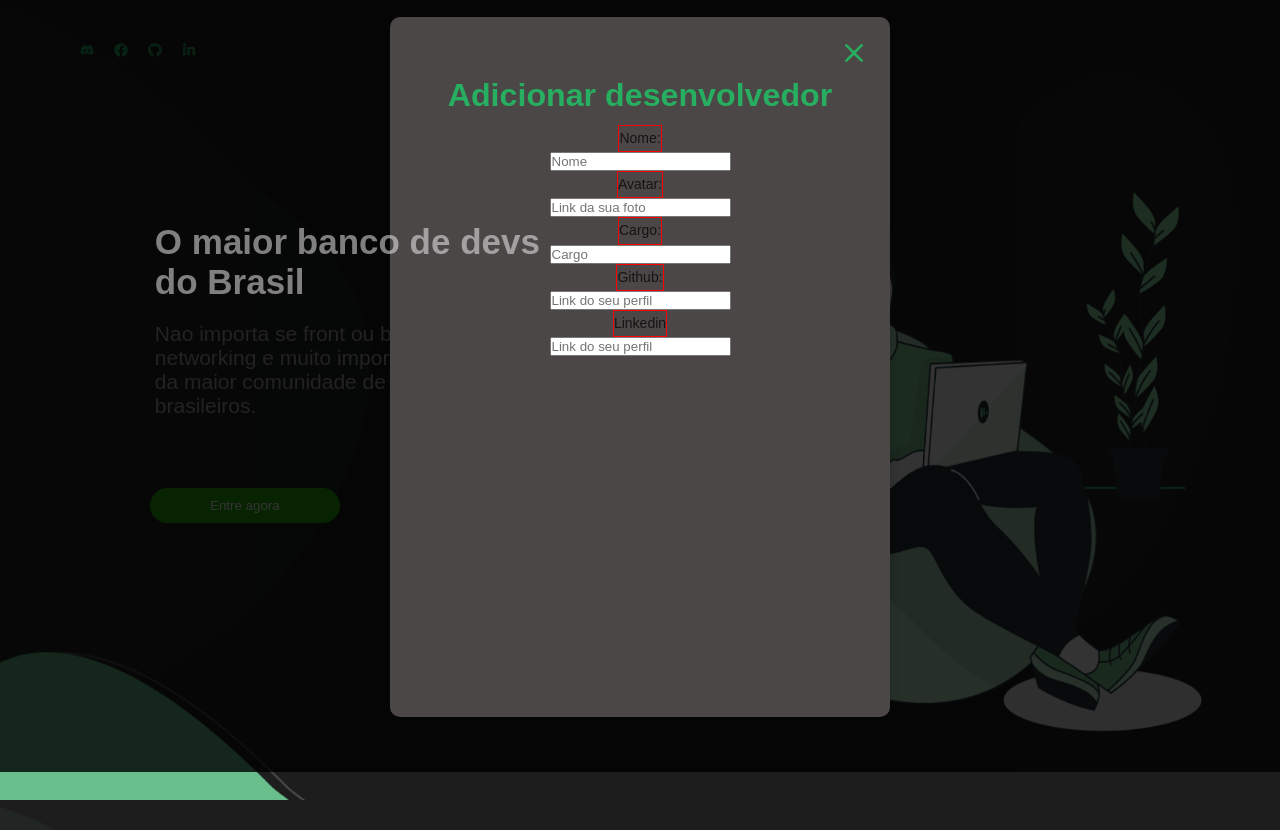
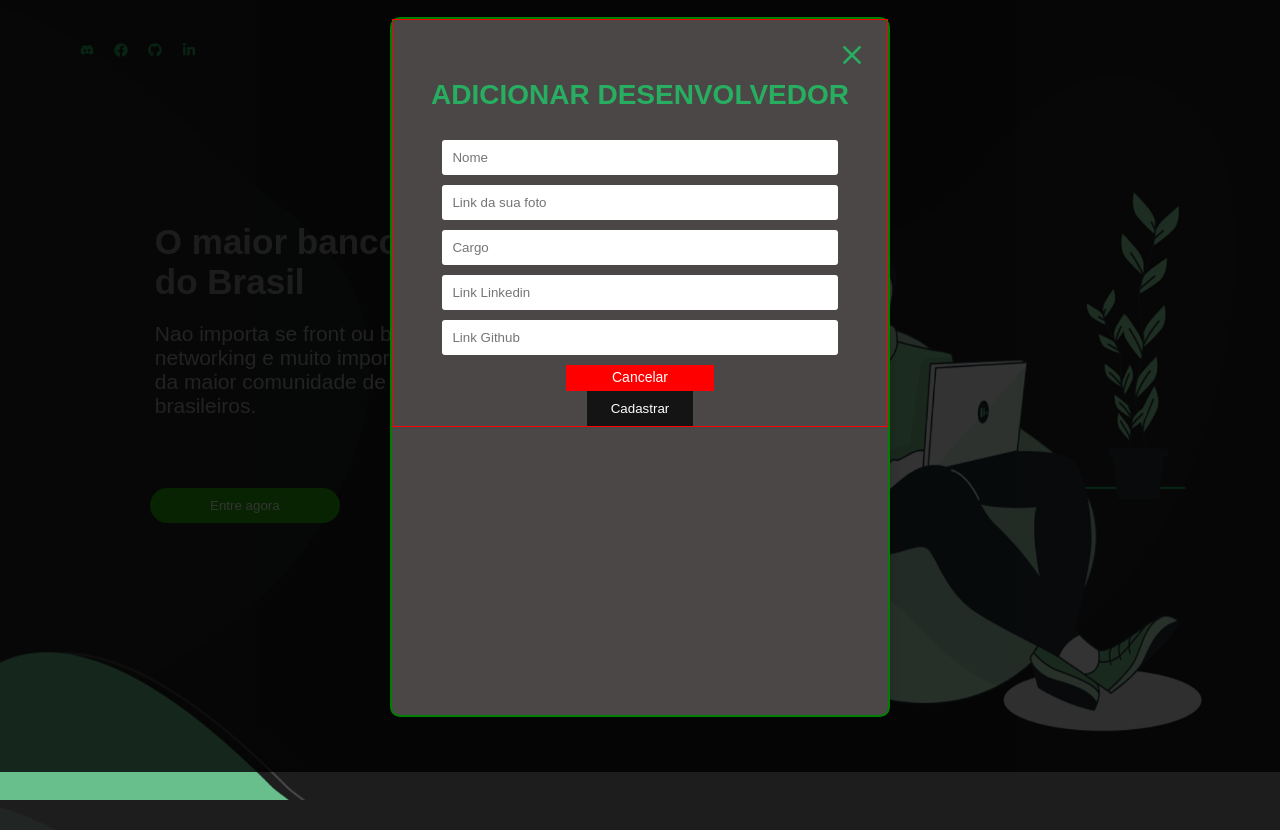
Before and after one commit to Ghenriquer10/desafio_ballerini_devs, a React (Create React App) app: page / in a window 1280 px wide. Both pictures are taken after a click on the button "Entre agora". Built offline with nearby package versions, Linux system fonts and the light colour scheme.

Commit message:
react-forms

```diff
--- a/package.json
+++ b/package.json
@@ -3,18 +3,21 @@
   "version": "0.1.0",
   "private": true,
   "dependencies": {
+    "@hookform/resolvers": "^2.8.8",
     "@testing-library/jest-dom": "^5.16.2",
     "@testing-library/react": "^12.1.3",
     "@testing-library/user-event": "^13.5.0",
     "react": "^17.0.2",
     "react-dom": "^17.0.2",
+    "react-hook-form": "^7.27.1",
     "react-icons": "^4.3.1",
     "react-modal": "^3.14.4",
     "react-router-dom": "^5.2.1",
     "react-scripts": "5.0.0",
     "react-spring": "^9.4.3",
     "styled-components": "^5.3.3",
-    "web-vitals": "^2.1.4"
+    "web-vitals": "^2.1.4",
+    "yup": "^0.32.11"
   },
   "scripts": {
     "start": "react-scripts start",
--- a/src/components/Modal/index.js
+++ b/src/components/Modal/index.js
@@ -1,9 +1,14 @@
 import React, { useRef, useEffect, useCallback } from 'react';
 import * as C from './style';
 import { useSpring, animated } from 'react-spring';
+import {useForm} from 'react-hook-form'
+import {yupResolver} from '@hookform/resolvers';
+import * as yup from 'yup';
 
 export const ModalButton = ({ showModal, setShowModal }) => {
+
     const modalRef = useRef();
+    const {register, handleSubmit, formState: {erros} } = useForm();
 
     const animation = useSpring({
       config: {
@@ -23,7 +28,6 @@ export const ModalButton = ({ showModal, setShowModal }) => {
       e => {
         if (e.key === 'Escape' && showModal) {
           setShowModal(false);
-          console.log('I pressed');
         }
       },
       [setShowModal, showModal]
@@ -37,6 +41,11 @@ export const ModalButton = ({ showModal, setShowModal }) => {
       [keyPress]
     );
 
+    const addDev = (data, e) => {
+      console.log(data);
+      e.target.reset()
+    }
+
     return (
       <>
         {showModal ? (
@@ -44,17 +53,20 @@ export const ModalButton = ({ showModal, setShowModal }) => {
             <animated.div style={animation}>
               <C.ModalWrapper showModal={showModal}>
                 <C.ModalContent>
-                  <h1>Adicionar desenvolvedor</h1>
-                  <label>Nome:</label>
-                  <input placeholder='Nome'/>
-                  <label>Avatar:</label>
-                  <input placeholder='Link da sua foto'/>
-                  <label>Cargo:</label>
-                  <input placeholder='Cargo'/>
-                  <label>Github:</label>
-                  <input placeholder='Link do seu perfil'/>
-                  <label>Linkedin</label>
-                  <input placeholder='Link do seu perfil'/>
+                  <form onSubmit={handleSubmit(addDev)}>
+                    <h1>Adicionar desenvolvedor</h1>
+                    <input type="text" id='name' name='nameDev' {...register('nameDev', {required: true})} placeholder='Nome'/>
+                    <input type="text" name='photo' {...register('photo')} placeholder='Link da sua foto'/>
+                    <input type="text" name='office' {...register('office')} placeholder='Cargo'/>
+                    <input type="text" name='linkLikedin' {...register('linkLikedin')} placeholder='Link Linkedin'/>
+                    <input type="text" name='linkGithub' {...register('linkGithub')} placeholder='Link Github'/>
+                    <C.ButtonCancel className='buttons' aria-label='Close modal'
+                      onClick={() => setShowModal(prev => !prev)}
+                    >
+                      Cancelar
+                    </C.ButtonCancel>
+                    <button type='submit'>Cadastrar</button>
+                  </form>
                 </C.ModalContent>
                 <C.CloseModalButton
                   aria-label='Close modal'
--- a/src/components/Modal/style.js
+++ b/src/components/Modal/style.js
@@ -10,6 +10,7 @@ export const Background = styled.div`
   display: flex;
   justify-content: center;
   align-items: center;
+  z-index: 10;
 `;
 
 export const ModalWrapper = styled.div`
@@ -23,15 +24,14 @@ export const ModalWrapper = styled.div`
   border-radius: 10px;
   margin-bottom: 10px;
   background-color: #4B4746;
+  border: 2px solid green;
 
   h1{
     color: #27ae60;
-      font-size: 2.3em;
+    font-size: 2.0em;
     margin-top: 50px;
-    }
-
-    label{
-      border: 1px solid red;
+    margin-bottom: 20px;
+    text-transform: uppercase;
   }
   `;
 
@@ -45,19 +45,55 @@ export const ModalImg = styled.img`
 export const ModalContent = styled.div`
   display: flex;
   flex-direction: column;
-  justify-content: center;
   align-items: center;
   line-height: 1.8;
   color: #141414;
-  p {
-    margin-bottom: 1rem;
+  height: 100%;
+
+  form{
+    display: flex;
+    align-items: center;
+    border: 1px solid red;
+    justify-content: center;
+    flex-direction: column;
+    width: 100%;
   }
+
   button {
     padding: 10px 24px;
     background: #141414;
     color: #fff;
     border: none;
   }
+
+  && input{
+    align-items: center;
+    justify-content: center;
+    flex-direction: row;
+    width: 80%;
+    padding: 10px;
+    border: none;
+    margin-bottom: 10px;
+    border-radius: 3px;
+  }
+`;
+
+export const ButtonCancel = styled.div`
+  background-color: red;
+  width: 30%;
+  text-align: center;
+  color: #fff;
+  cursor: pointer;
+`;
+
+export const Register = styled.button.attrs({
+  type: "submit"
+})`
+  background-color: green;
+  width: 30%;
+  text-align: center;
+  color: #fff;
+  cursor: pointer;
 `;
 
 export const CloseModalButton = styled(MdClose)`
```
Also changed, not shown: 1 other file (tests, documents, lock files or other folders). Lines whose indentation alone changed are shown as unchanged.
